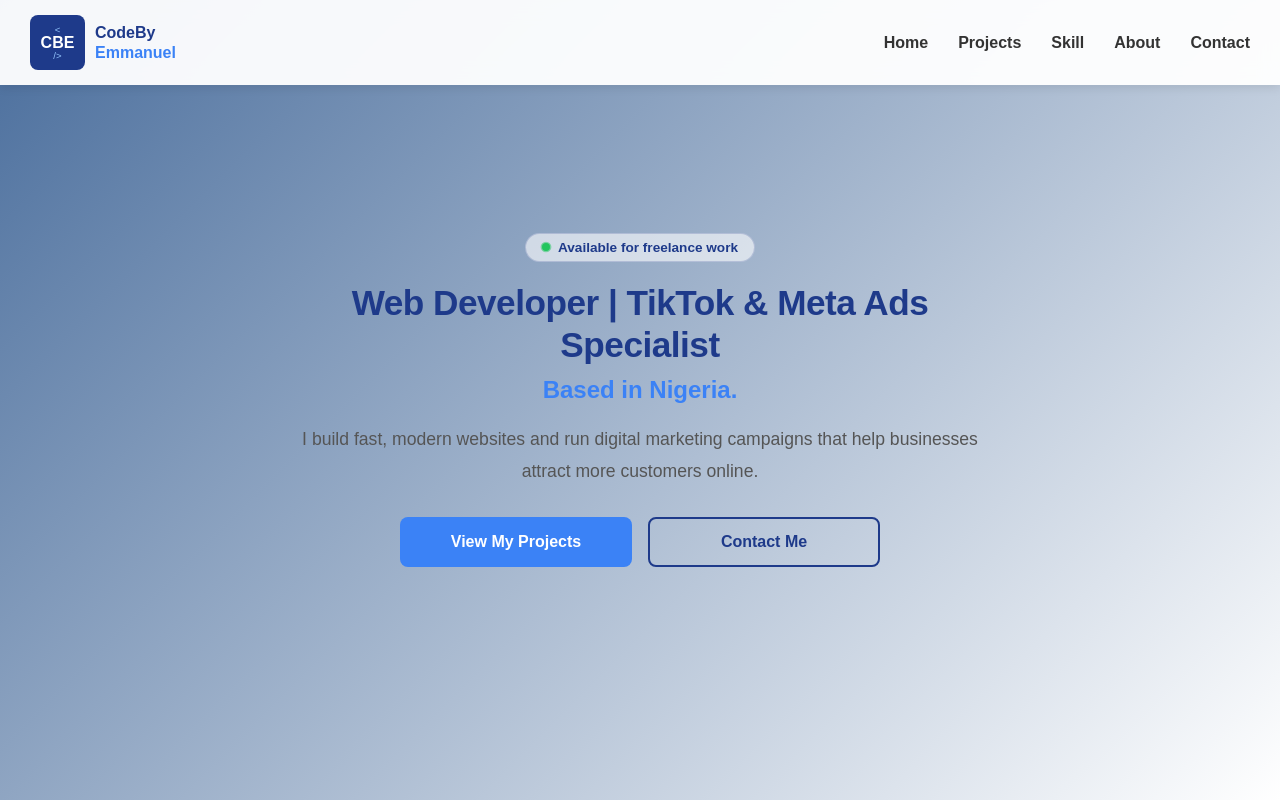
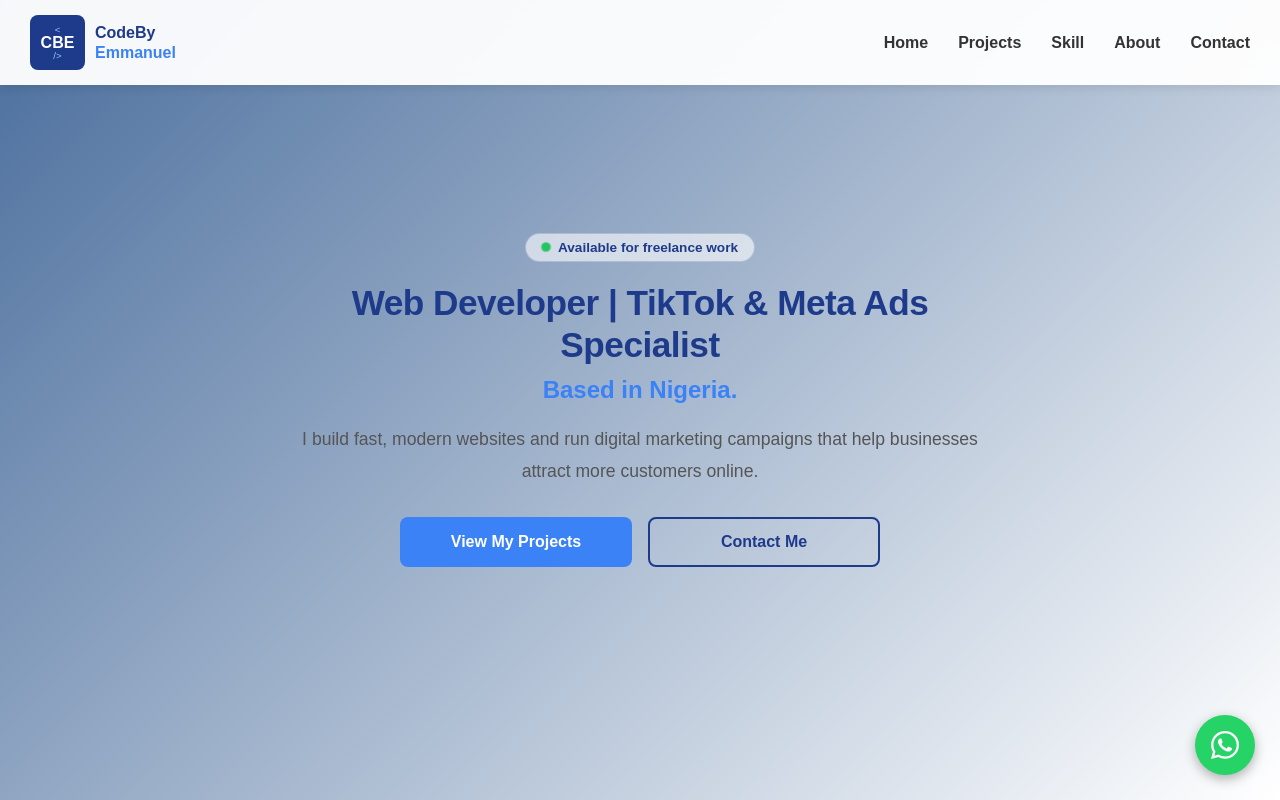
Before and after one commit to codebyemmanuel19/react-portfolio, a React (Vite) app: page / in a window 1280 px wide. Shown: the top 800 px of the page. Built offline with nearby package versions, Linux system fonts and the light colour scheme.

Commit message:
Add smooth scrolling navigation

```diff
--- a/src/App.jsx
+++ b/src/App.jsx
@@ -6,6 +6,7 @@
 import Skills from "./components/Skills"
 import Services from "./components/Services"
 import Footer from "./components/Footer"
+import WhatsAppButton from "./components/WhatsApp"
 
 import AOS from "aos"
 import "aos/dist/aos.css"
@@ -29,6 +30,7 @@
       <About />
       <Contact />
       <Footer />
+      <WhatsAppButton/>
     </>
   )
 }
--- /dev/null
+++ b/src/components/WhatsApp.css
@@ -0,0 +1,22 @@
+.whatsapp-btn{
+  position: fixed;
+  bottom: 25px;
+  right: 25px;
+  width: 60px;
+  height: 60px;
+  background: #25D366;
+  color: white;
+  border-radius: 50%;
+  display:flex;
+  justify-content:center;
+  align-items:center;
+  font-size:32px;
+  text-decoration:none;
+  box-shadow:0 4px 12px rgba(0,0,0,.3);
+  z-index:1000;
+  transition:.3s;
+}
+
+.whatsapp-btn:hover{
+  transform:scale(1.1);
+}
--- /dev/null
+++ b/src/components/WhatsApp.jsx
@@ -0,0 +1,17 @@
+import { FaWhatsapp } from "react-icons/fa";
+import "./WhatsApp.css"
+
+function WhatsAppButton() {
+  return (
+    <a
+      href="https://wa.me/2349165374015"
+      target="_blank"
+      rel="noopener noreferrer"
+      className="whatsapp-btn"
+    >
+      <FaWhatsapp />
+    </a>
+  );
+}
+
+export default WhatsAppButton;
```
